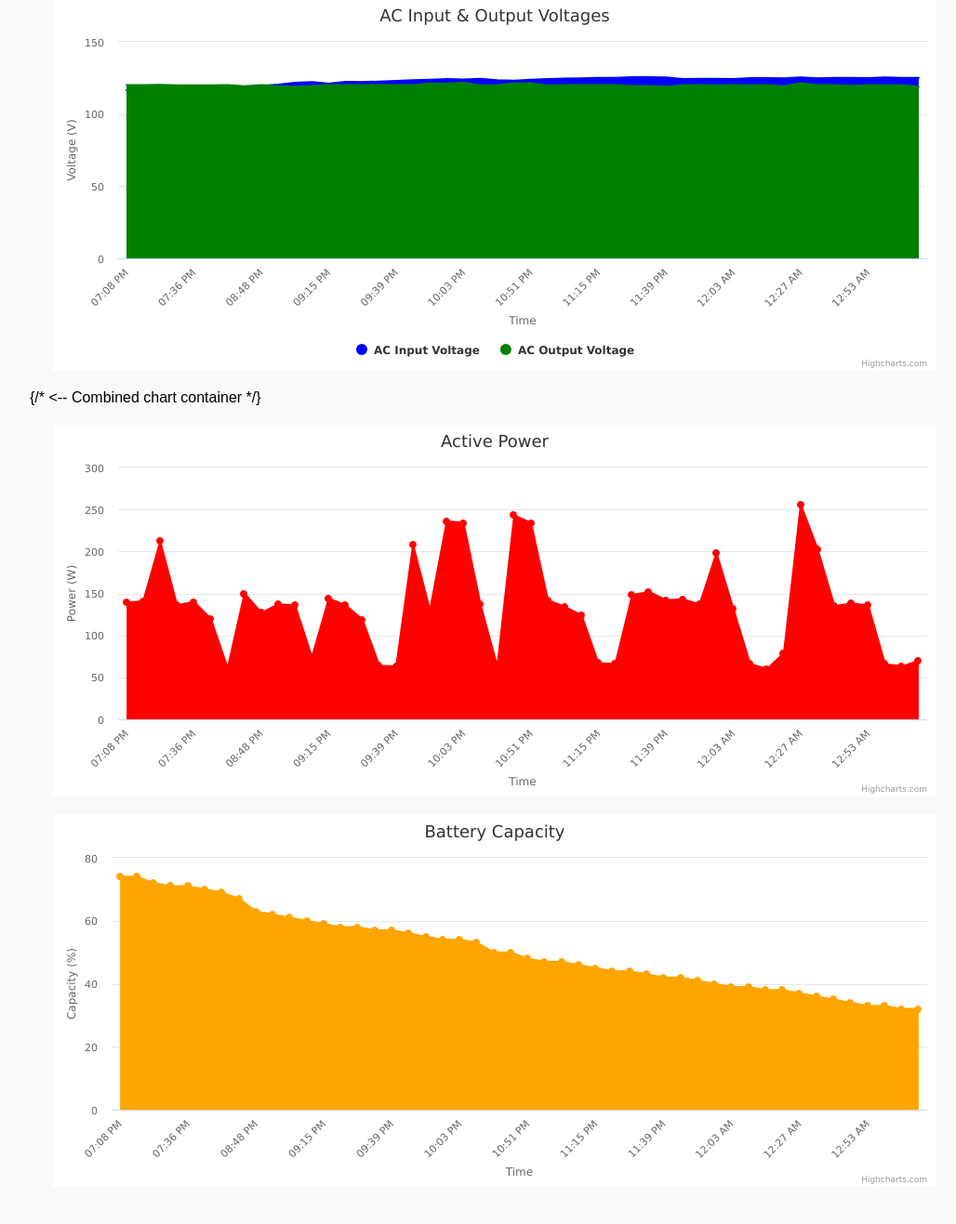
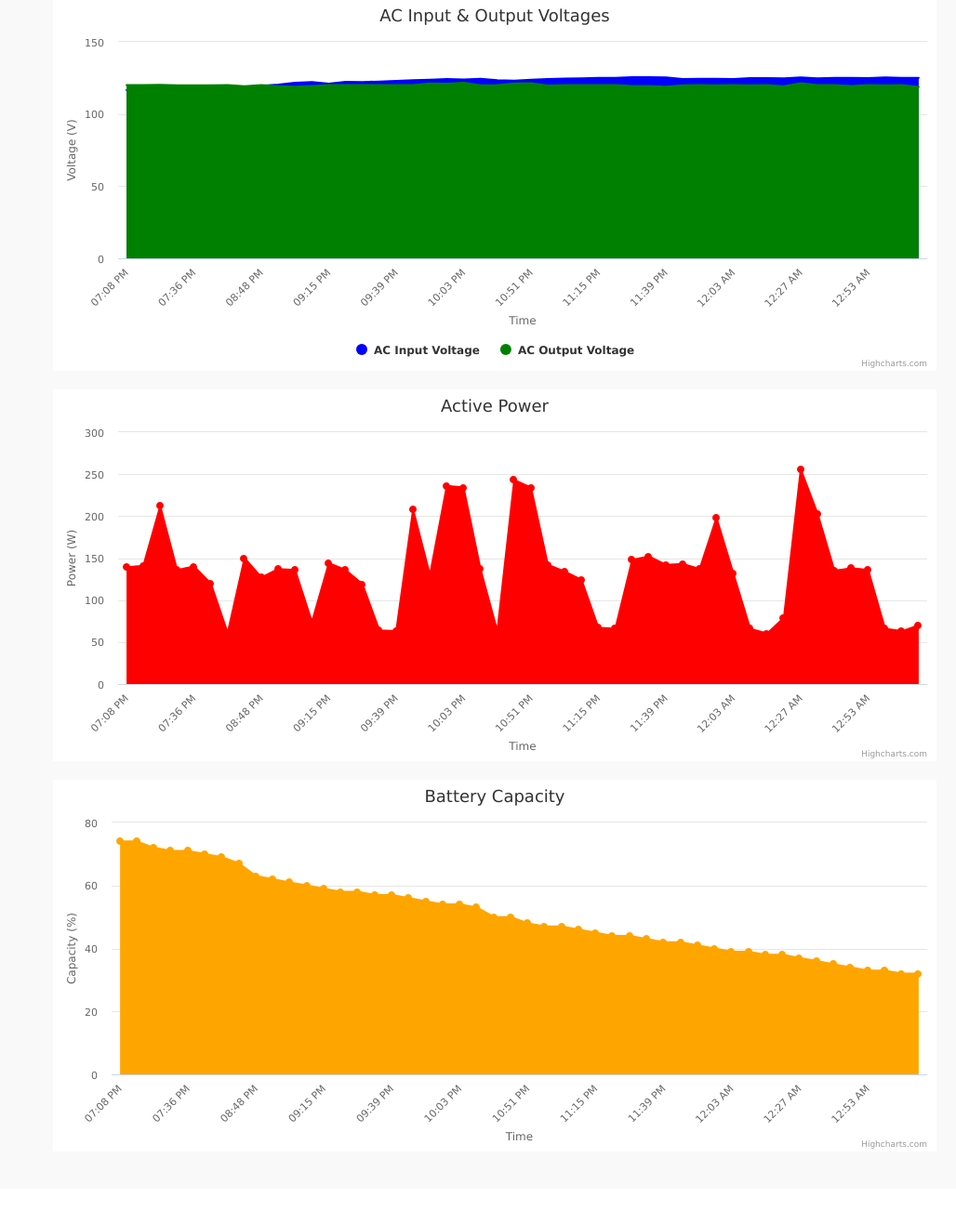
Before and after one commit to sjimenezn/growatt2, a Flask app: page /logs in a window 1280 px wide. Shown: the part 228-1545 px from the top of the page at 93% size, without its empty margins (108-1136 px from the left). After the commit the page ends 1464 px from the top, so only its background shows below. Run offline with Flask 3, Linux system fonts and the light colour scheme.

Commit message:
Update logs.html

```diff
--- a/templates/logs.html
+++ b/templates/logs.html
@@ -130,7 +130,7 @@
             </form>
         </div>
 
-        <div class="chart-container" id="acVoltageChart"></div> {/* <-- Combined chart container */}
+        <div class="chart-container" id="acVoltageChart"></div>
         <div class="chart-container" id="activePowerChart"></div>
         <div class="chart-container" id="batteryChart"></div>
     </div>
```
